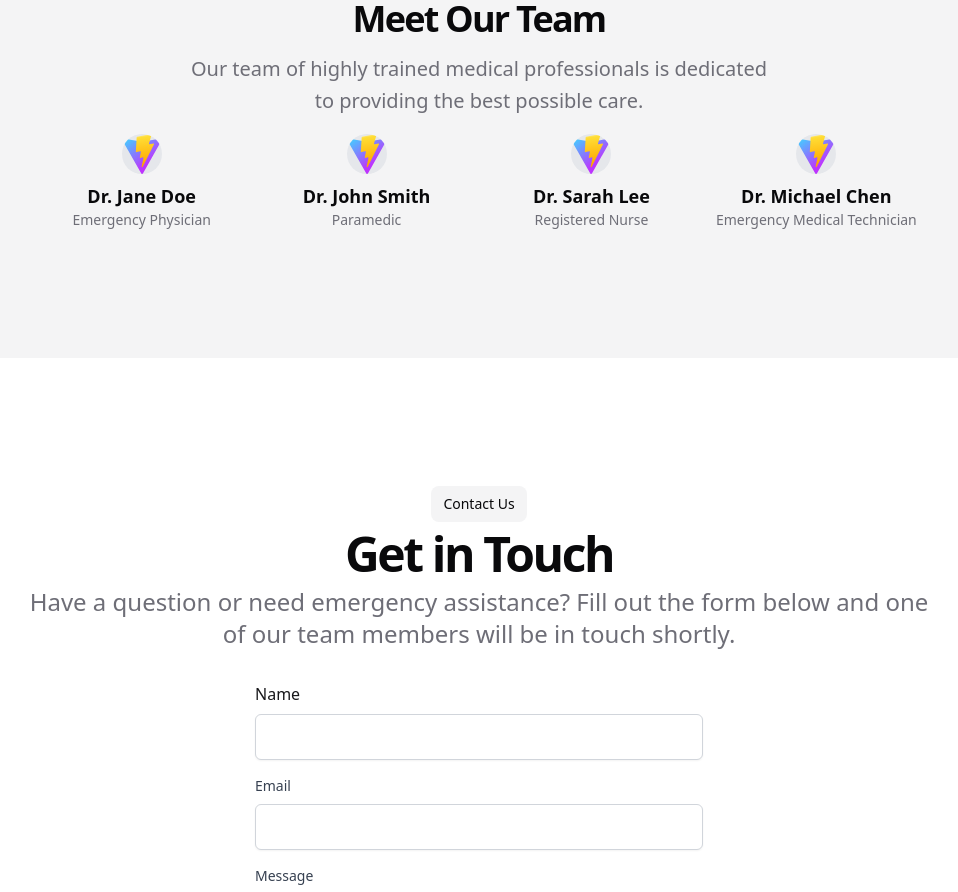
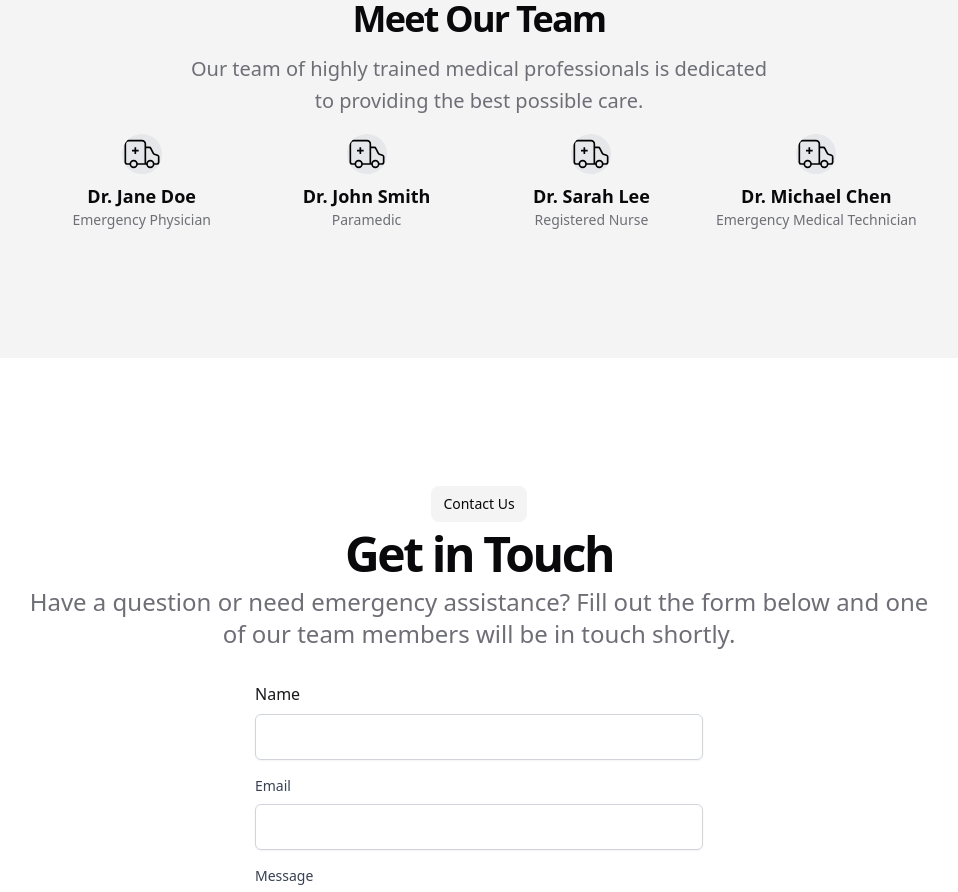
Before and after one commit to Dr-dyrane/ivisit, a React (Vite) app: page / in a window 1280 px wide. Shown: the part 1260-2152 px from the top of the page, without its empty margins (161-1119 px from the left). Built offline with nearby package versions, Linux system fonts and the light colour scheme.

Commit message:
modified:   src/components/home/Team.jsx

```diff
--- a/src/components/home/Team.jsx
+++ b/src/components/home/Team.jsx
@@ -21,7 +21,7 @@ const Team = () => {
 				<div className="grid grid-cols-1 sm:grid-cols-2 md:grid-cols-3 lg:grid-cols-4 gap-6">
 					<div className="flex flex-col items-center justify-center space-y-2">
 						<Avatar>
-							<AvatarImage src="vite.svg" alt="Dr. Jane Doe" />
+							<AvatarImage src="logo.svg" alt="Dr. Jane Doe" />
 							<AvatarFallback>JD</AvatarFallback>
 						</Avatar>
 						<div className="text-center">
@@ -33,7 +33,7 @@ const Team = () => {
 					</div>
 					<div className="flex flex-col items-center justify-center space-y-2">
 						<Avatar>
-							<AvatarImage src="vite.svg" alt="Dr. John Smith" />
+							<AvatarImage src="logo.svg" alt="Dr. John Smith" />
 							<AvatarFallback>JS</AvatarFallback>
 						</Avatar>
 						<div className="text-center">
@@ -43,7 +43,7 @@ const Team = () => {
 					</div>
 					<div className="flex flex-col items-center justify-center space-y-2">
 						<Avatar>
-							<AvatarImage src="vite.svg" alt="Dr. Sarah Lee" />
+							<AvatarImage src="logo.svg" alt="Dr. Sarah Lee" />
 							<AvatarFallback>SL</AvatarFallback>
 						</Avatar>
 						<div className="text-center">
@@ -53,7 +53,7 @@ const Team = () => {
 					</div>
 					<div className="flex flex-col items-center justify-center space-y-2">
 						<Avatar>
-							<AvatarImage src="vite.svg" alt="Dr. Michael Chen" />
+							<AvatarImage src="logo.svg" alt="Dr. Michael Chen" />
 							<AvatarFallback>MC</AvatarFallback>
 						</Avatar>
 						<div className="text-center">
```
